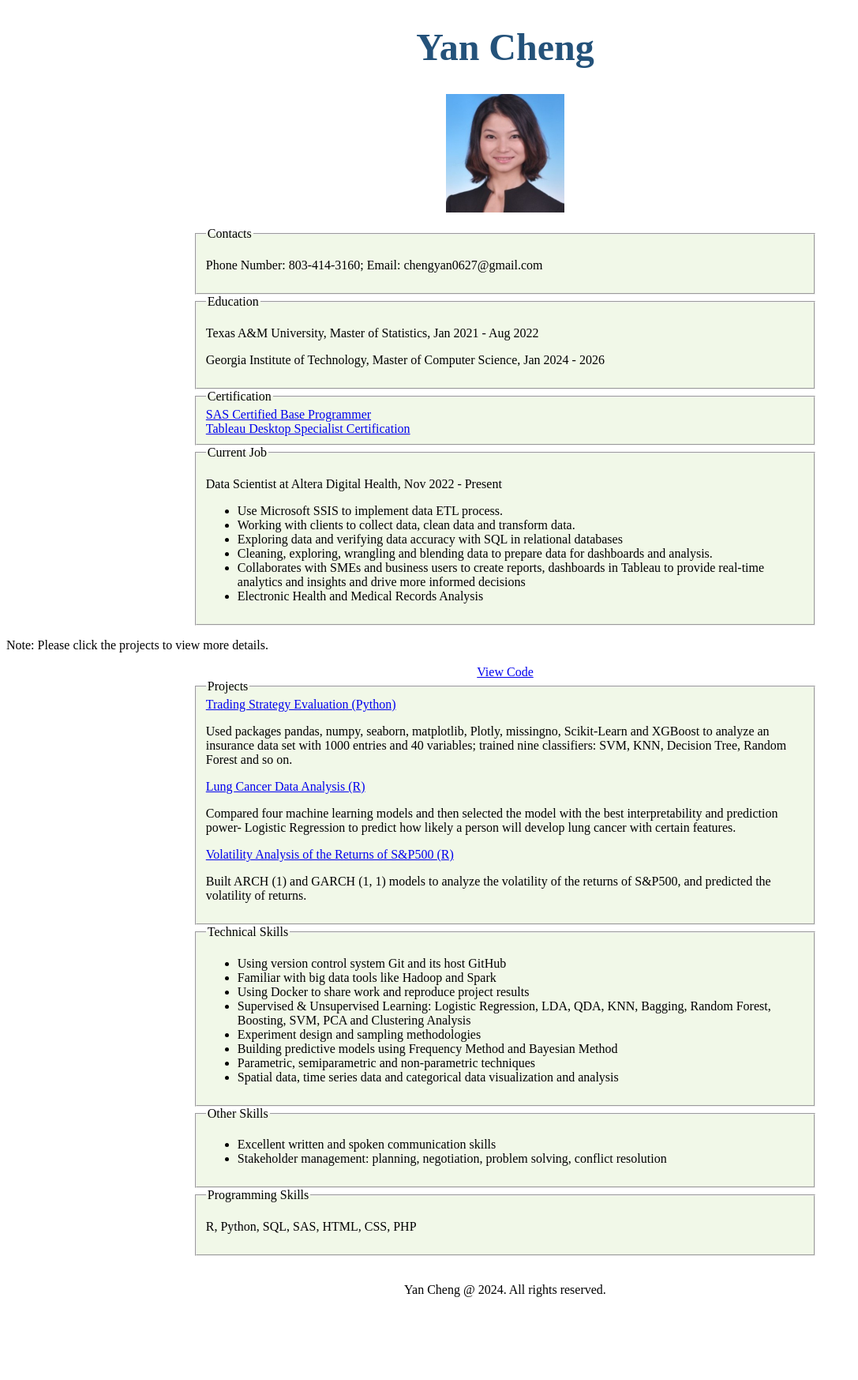
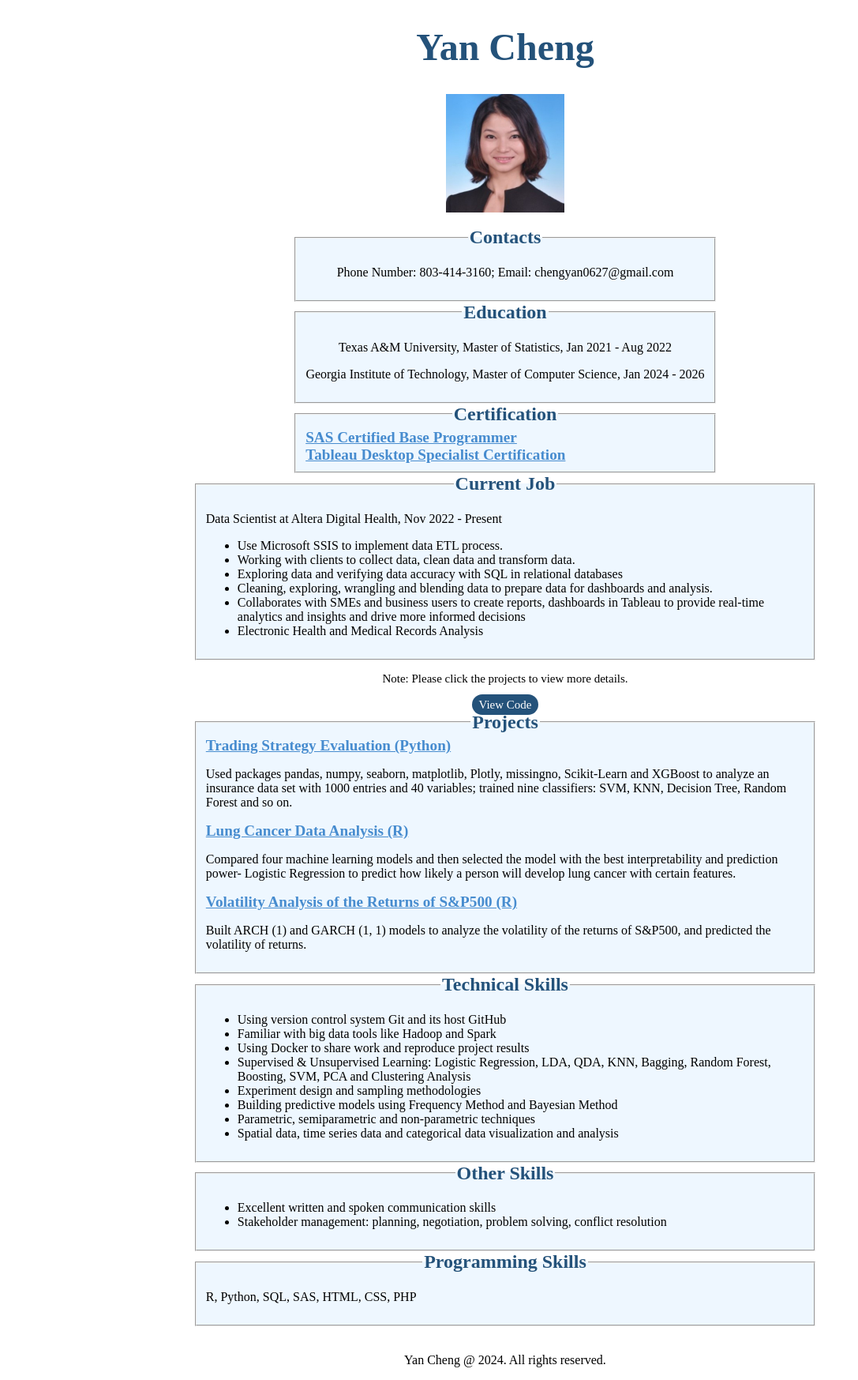
Before and after one commit to Yan8866/Portfolio, a PHP site: page / in a window 1280 px wide. Shown: the whole page at 79% size, without its empty margins (0-1087 px from the left). Before the commit the page ends 1642 px from the top, so only its background shows below. Run offline with PHP 8.4, Linux system fonts and the light colour scheme.

Commit message:
Add files via upload

```diff
--- a/resume.css
+++ b/resume.css
@@ -9,15 +9,9 @@ img{
     margin: 0 auto;
 }
 
-.subtitle{
-    font-size: 2em;
-    color:#24527a;
+
+.ed_contact{
     text-align: center;
-}
-
-#tamu{
-    text-align: center;
-    font-size: 1.3em;
 }
 
   fieldset{
@@ -25,12 +19,13 @@ img{
     text-align: left;
     width:60%;
     margin: auto;
-    background-color: #F1F8E8;
+    background-color: #EEF7FF;
   }
 
 
-.contacts {
-    font-size: 1.3em;
+
+.button {
+    font-size: 1.2em;
     text-align: center;
     padding: 10px 20px;
     color: white;
@@ -38,3 +33,39 @@ img{
     background-color:#24527a ;
     border-radius: 5px;
 }
+
+#contacts, #education, #certification {
+    display: block;
+    text-align: left;
+    width:40%;
+    margin: auto;
+    background-color:#EEF7FF ;
+}
+
+#note{
+    font-size: 15px;
+    text-align: center;
+}
+
+.link{
+    font-size: 1.2em;
+    font-weight: bold;
+    color: #478CCF;
+}
+
+legend {
+    font-size: 1.5em;
+    color:#24527a;
+    font-weight: bold;
+    text-align: center;
+}
+
+.code {
+    color: white;
+    font-size: 15px;
+    text-align: center;
+    padding: 5px 8px;
+    text-decoration: none;
+    background-color:#24527a;
+    border-radius: 15px;
+}
```
